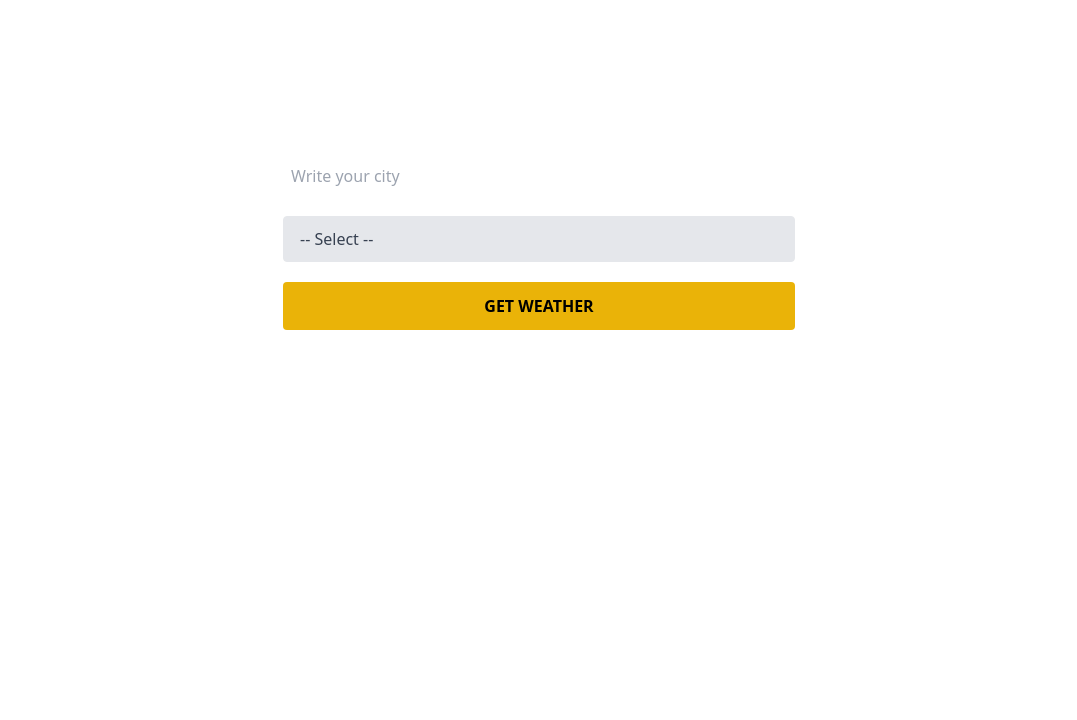
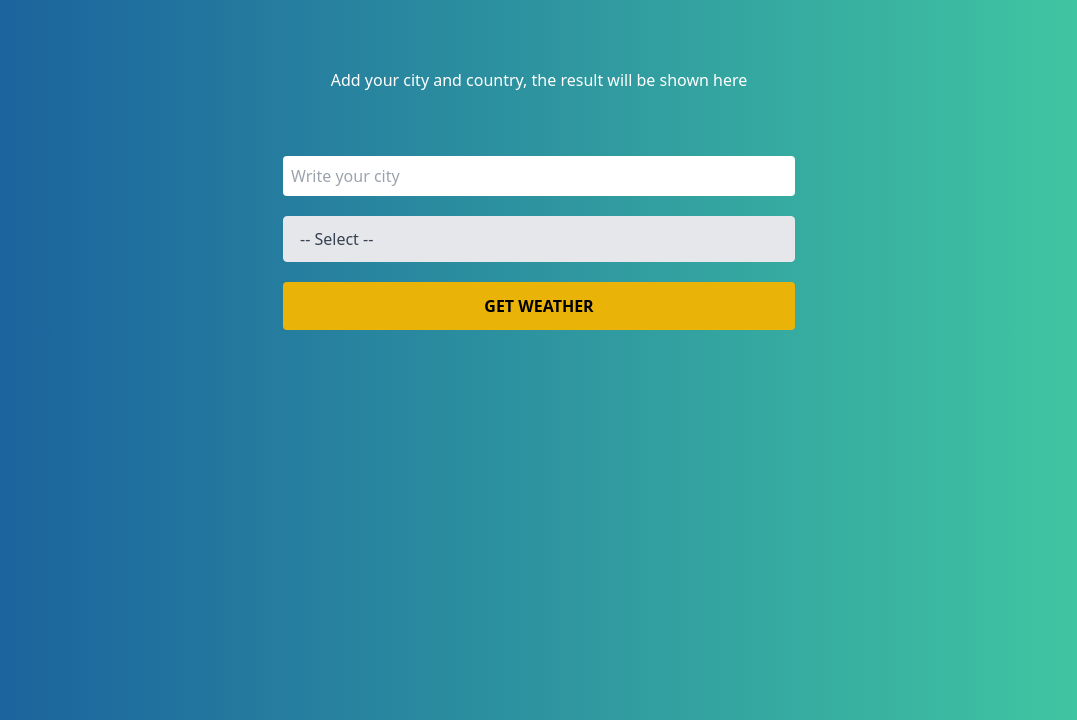
Before and after one commit to vvoo21/Weather-API, a website built with webpack: page src/index.html in a window 1280 px wide. Shown: the part 80-800 px from the top of the page, without its empty margins (101-1178 px from the left). Built offline with nearby package versions, Linux system fonts and the light colour scheme.

Commit message:
Add style

```diff
--- a/src/style.css
+++ b/src/style.css
@@ -1,3 +1,9 @@
 @tailwind base;
 @tailwind components;
 @tailwind utilities;
+
+html {
+  background: #43cea2;
+  background: -webkit-linear-gradient(to right, #185a9d, #43cea2);
+  background: linear-gradient(to right, #185a9d, #43cea2);
+}
```
